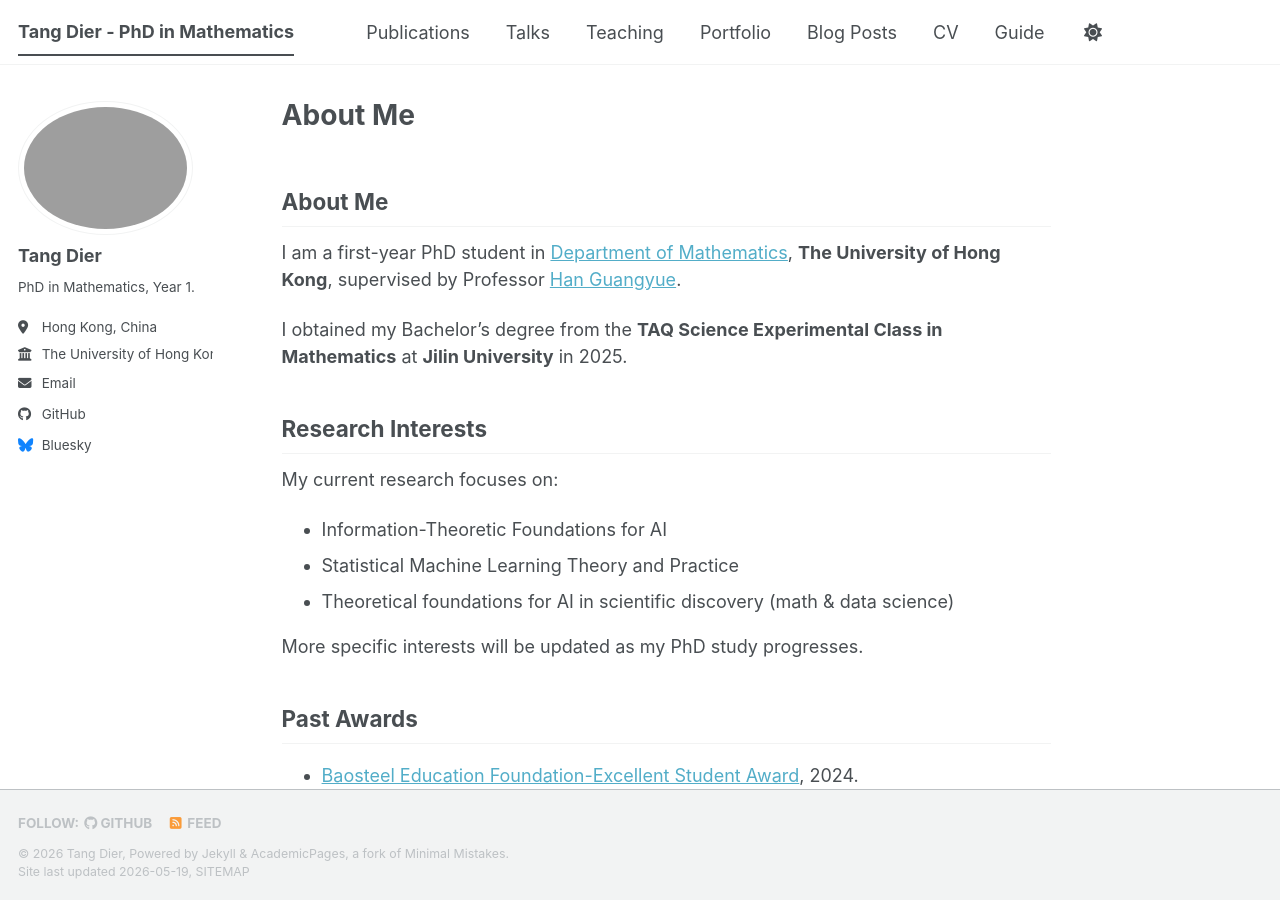
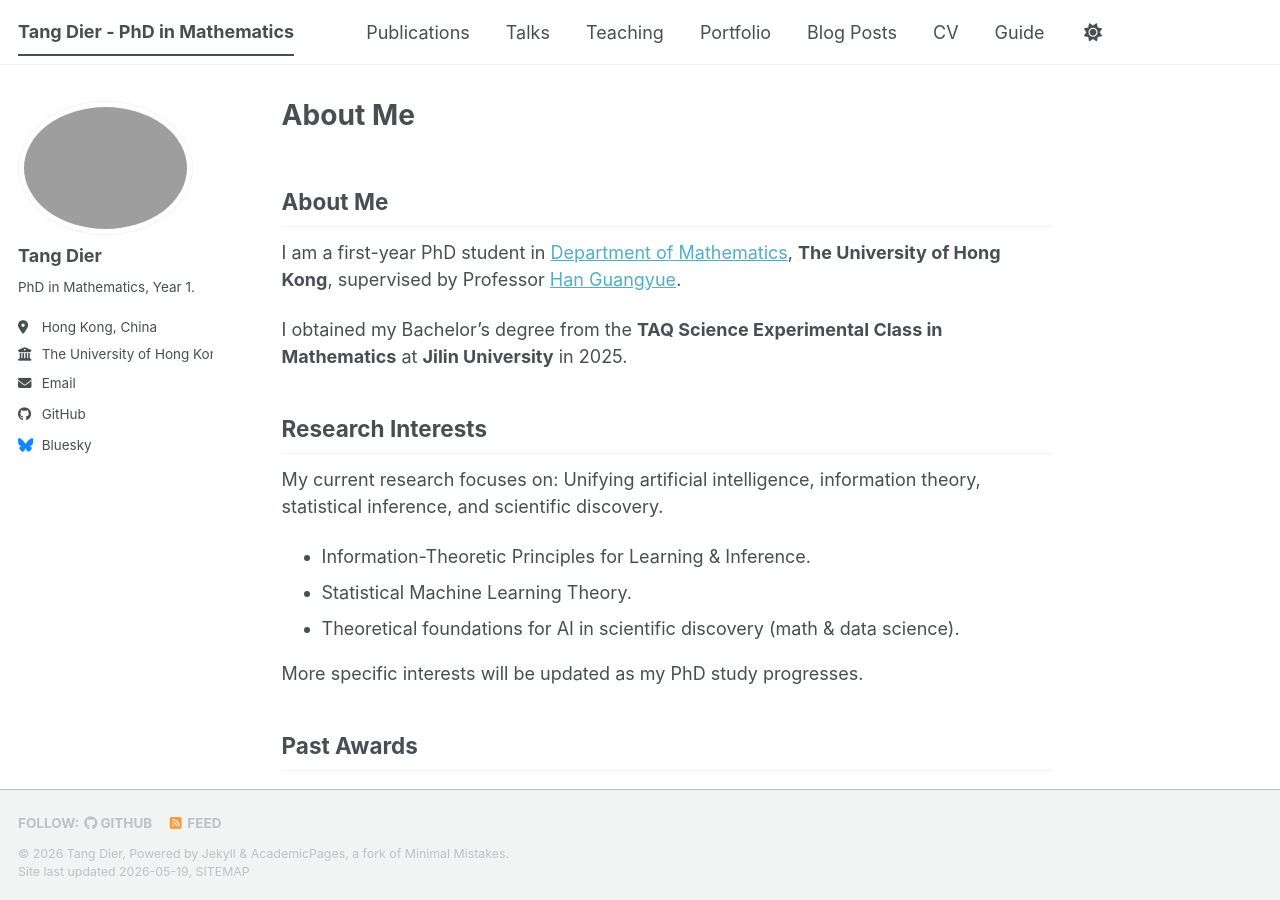
Before and after one commit to TangDier03/tangdier03.github.io, a Jekyll site: the page built from _pages/about.md, in a window 1280 px wide and 900 px high. Built offline with Jekyll 4.4.1, drawn with Linux system fonts in a browser that asks for light colours; a script bundle is joined from its source files by our own code; library files that are not in the unit come from our copies.

Commit message:
Update about.md

```diff
--- a/_pages/about.md
+++ b/_pages/about.md
@@ -16,10 +16,11 @@
 ## Research Interests
 
 My current research focuses on:
+Unifying artificial intelligence, information theory, statistical inference, and scientific discovery.
 
-- Information-Theoretic Foundations for AI
-- Statistical Machine Learning Theory and Practice
-- Theoretical foundations for AI in scientific discovery (math & data science)
+- Information-Theoretic Principles for Learning & Inference.
+- Statistical Machine Learning Theory.
+- Theoretical foundations for AI in scientific discovery (math & data science).
 
 More specific interests will be updated as my PhD study progresses.
 
```
